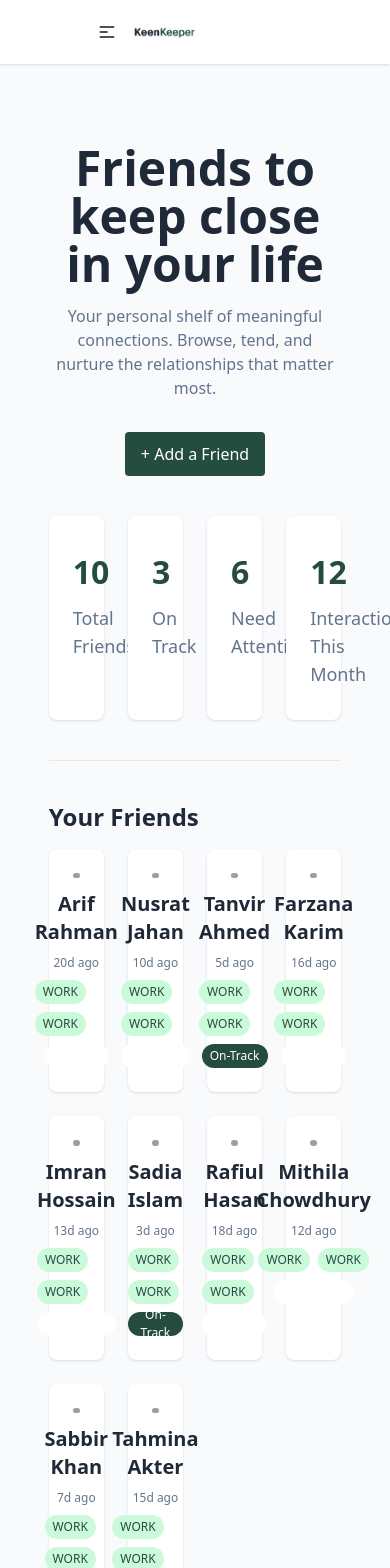
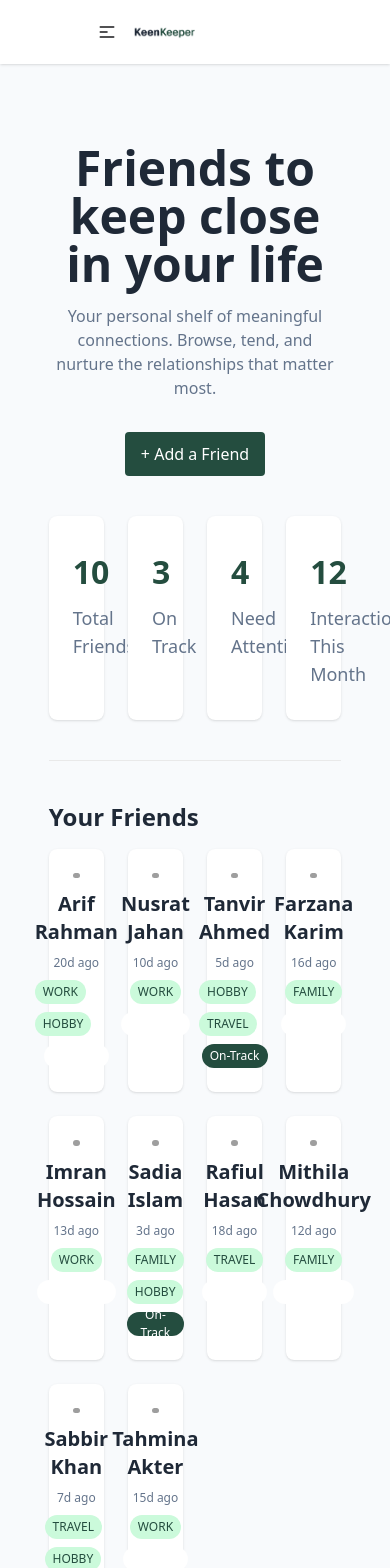
Before and after one commit to mahemel/keen-keeper-ph07, a Next.js app: page / in a window 390 px wide. Shown: the top 1568 px of the page. Built offline with nearby package versions, Linux system fonts and the light colour scheme; grey boxes are pictures that could not be loaded.

Commit message:
Fixed data loading, added no page found

```diff
--- a/public/friends.json
+++ b/public/friends.json
@@ -2,11 +2,11 @@
     {
         "id": 1,
         "name": "Arif Rahman",
-        "picture": "https://i.ibb.co.com/LXpvwDnR/1.png",
+        "picture": "https://i.ibb.co.com/pvmckbYv/2.png",
         "email": "arif.rahman@gmail.com",
         "days_since_contact": 20,
         "status": "Overdue",
-        "tags": ["university", "close friend"],
+        "tags": ["Work", "Hobby"],
         "bio": "We studied computer science together at DU. Often discuss startups and tech trends.",
         "goal": 14,
         "next_due_date": "2026-04-05"
@@ -14,11 +14,11 @@
     {
         "id": 2,
         "name": "Nusrat Jahan",
-        "picture": "https://i.ibb.co.com/pvmckbYv/2.png",
+        "picture": "https://i.ibb.co.com/LXpvwDnR/1.png",
         "email": "nusrat.jahan@gmail.com",
         "days_since_contact": 10,
         "status": "Almost Due",
-        "tags": ["work", "design"],
+        "tags": ["Work"],
         "bio": "Colleague from my first job. We bonded over UI/UX and coffee breaks.",
         "goal": 14,
         "next_due_date": "2026-04-18"
@@ -26,11 +26,11 @@
     {
         "id": 3,
         "name": "Tanvir Ahmed",
-        "picture": "https://i.ibb.co.com/0yk4TKxy/3.png",
+        "picture": "https://i.ibb.co.com/cKX2Fcfs/4.png",
         "email": "tanvir.ahmed@yahoo.com",
         "days_since_contact": 5,
         "status": "On-Track",
-        "tags": ["gym", "fitness"],
+        "tags": ["Hobby", "Travel"],
         "bio": "Met at the gym. We usually push each other to stay consistent.",
         "goal": 14,
         "next_due_date": "2026-04-27"
@@ -38,11 +38,11 @@
     {
         "id": 4,
         "name": "Farzana Karim",
-        "picture": "https://i.ibb.co.com/cKX2Fcfs/4.png",
+        "picture": "https://i.ibb.co.com/0yk4TKxy/3.png",
         "email": "farzana.karim@gmail.com",
         "days_since_contact": 16,
         "status": "Overdue",
-        "tags": ["family friend"],
+        "tags": ["Family"],
         "bio": "Our families have known each other for years. Always checks in during festivals.",
         "goal": 14,
         "next_due_date": "2026-04-08"
@@ -50,11 +50,11 @@
     {
         "id": 5,
         "name": "Imran Hossain",
-        "picture": "https://i.ibb.co.com/yF6ZqqYc/5.png",
+        "picture": "https://i.ibb.co.com/V0JvhryC/6.png",
         "email": "imran.hossain@gmail.com",
         "days_since_contact": 13,
         "status": "Almost Due",
-        "tags": ["startup", "networking"],
+        "tags": ["Work"],
         "bio": "Met at a tech meetup in Dhaka. We share ideas about SaaS products.",
         "goal": 14,
         "next_due_date": "2026-04-15"
@@ -62,11 +62,11 @@
     {
         "id": 6,
         "name": "Sadia Islam",
-        "picture": "https://i.ibb.co.com/V0JvhryC/6.png",
+        "picture": "https://i.ibb.co.com/yF6ZqqYc/5.png",
         "email": "sadia.islam@gmail.com",
         "days_since_contact": 3,
         "status": "On-Track",
-        "tags": ["school", "best friend"],
+        "tags": ["Family", "Hobby"],
         "bio": "We’ve been friends since school. Still talk about old memories and life updates.",
         "goal": 14,
         "next_due_date": "2026-04-29"
@@ -78,7 +78,7 @@
         "email": "rafiul.hasan@gmail.com",
         "days_since_contact": 18,
         "status": "Overdue",
-        "tags": ["football", "neighborhood"],
+        "tags": ["Travel"],
         "bio": "We used to play football every evening in our local field.",
         "goal": 14,
         "next_due_date": "2026-04-07"
@@ -86,11 +86,11 @@
     {
         "id": 8,
         "name": "Mithila Chowdhury",
-        "picture": "https://i.ibb.co.com/xqTNhXGw/8.png",
+        "picture": "https://i.ibb.co.com/dw1jqgzK/9.png",
         "email": "mithila.chowdhury@gmail.com",
         "days_since_contact": 12,
         "status": "Almost Due",
-        "tags": ["book club"],
+        "tags": ["Family"],
         "bio": "Met through a reading club. We exchange book recommendations regularly.",
         "goal": 14,
         "next_due_date": "2026-04-16"
@@ -98,11 +98,11 @@
     {
         "id": 9,
         "name": "Sabbir Khan",
-        "picture": "https://i.ibb.co.com/dw1jqgzK/9.png",
+        "picture": "https://i.ibb.co.com/xqTNhXGw/8.png",
         "email": "sabbir.khan@gmail.com",
         "days_since_contact": 7,
         "status": "On-Track",
-        "tags": ["travel", "adventure"],
+        "tags": ["Travel", "Hobby"],
         "bio": "Travel buddy from multiple trips around Bangladesh, especially Sylhet and Bandarban.",
         "goal": 14,
         "next_due_date": "2026-04-23"
@@ -114,7 +114,7 @@
         "email": "tahmina.akter@gmail.com",
         "days_since_contact": 15,
         "status": "Overdue",
-        "tags": ["mentor", "career"],
+        "tags": ["Work"],
         "bio": "She guided me during my early career decisions and still offers valuable advice.",
         "goal": 14,
         "next_due_date": "2026-04-09"
--- a/src/app/friendDetails/[friendId]/page.jsx
+++ b/src/app/friendDetails/[friendId]/page.jsx
@@ -1,7 +1,27 @@
-const FriendsDetail = ({ params }) => {
+import FriendCard from "@/components/Homepage/FriendCard";
+import { notFound } from "next/navigation";
+
+const fetchFriends = async () => {
+    const res = await fetch("http://localhost:3000/friends.json");
+    const friendJson = await res.json();
+    return friendJson;
+};
+
+const FriendsDetail = async ({ params }) => {
+    const { friendId } = await params;
+
+    const friends = await fetchFriends();
+
+    const friend = friends.find(
+        (friendData) => friendData.id === parseInt(friendId),
+    );
+    if (!friend) {
+        notFound();
+    }
+
     return (
         <div>
-            <h2>friends detail</h2>
+            <FriendCard friend={friend}></FriendCard>
         </div>
     );
 };
--- /dev/null
+++ b/src/app/loading.js
@@ -0,0 +1,7 @@
+const loading = () => {
+    return (
+        <div className="flex justify-center"><span className="loading loading-spinner loading-xl"></span></div>
+    );
+};
+
+export default loading;
--- /dev/null
+++ b/src/app/not-found.jsx
@@ -0,0 +1,26 @@
+import Link from "next/link";
+
+const NotFoundPage = () => {
+    return (
+        <div className="flex items-center justify-center px-4">
+            <div className="text-center space-y-6">
+                <h1 className="text-8xl font-extrabold text-primary">404</h1>
+
+                <h2 className="text-2xl md:text-3xl font-semibold">
+                    Oops! Page not found
+                </h2>
+                <p className="text-base-content/70 max-w-md mx-auto">
+                    The page you’re looking for doesn’t exist or has been moved.
+                </p>
+
+                <div className="flex flex-col sm:flex-row gap-3 justify-center">
+                    <Link href="/" className="btn btn-primary">
+                        Go Home
+                    </Link>
+                </div>
+            </div>
+        </div>
+    );
+};
+
+export default NotFoundPage;
--- a/src/app/page.js
+++ b/src/app/page.js
@@ -1,7 +1,6 @@
 import Banner from "@/components/Homepage/Banner";
 import FriendsInfo from "@/components/Homepage/FriendsInfo";
 import FriendsListing from "@/components/Homepage/FriendsListing";
-import { Suspense } from "react";
 
 export default function Home() {
   const fetchFriends = async () => {
@@ -16,10 +15,8 @@ export default function Home() {
   return <>
     <Banner></Banner>
 
-    <FriendsInfo></FriendsInfo>
+    <FriendsInfo friends={friends}></FriendsInfo>
 
-    <Suspense fallback={<div className="flex justify-center"><span className="loading loading-spinner loading-xl"></span></div>}>
-      <FriendsListing friends={friends}></FriendsListing>
-    </Suspense>
+    <FriendsListing friends={friends}></FriendsListing>
   </>;
 }
--- a/src/components/Homepage/FriendCard.jsx
+++ b/src/components/Homepage/FriendCard.jsx
@@ -2,7 +2,7 @@ import Image from "next/image";
 import Link from "next/link";
 
 const FriendCard = ({ friend }) => {
-    const { name, picture, days_since_contact, status } = friend;
+    const { name, picture, days_since_contact, status, tags } = friend;
     let statusStyle = "#244D3F";
 
     if (status === "Overdue") {
@@ -32,12 +32,14 @@ const FriendCard = ({ friend }) => {
                         {days_since_contact}d ago
                     </h3>
                     <div className="flex gap-2 flex-wrap">
-                        <div className="badge rounded-full bg-[#CBFADB] text-dark-green font-medium uppercase text-[12px] border-0 px-2">
-                            Work
-                        </div>
-                        <div className="badge rounded-full bg-[#CBFADB] text-dark-green font-medium uppercase text-[12px] border-0 px-2">
-                            Work
-                        </div>
+                        {tags.map((tag, index) => (
+                            <div
+                                key={index}
+                                className="badge rounded-full bg-[#CBFADB] text-dark-green font-medium uppercase text-[12px] border-0 px-2"
+                            >
+                                {tag}
+                            </div>
+                        ))}
                     </div>
                     <div
                         className={`badge rounded-full bg-[${statusStyle}]  text-white font-medium text-[12px] border-0 px-2`}
--- a/src/components/Homepage/FriendsInfo.jsx
+++ b/src/components/Homepage/FriendsInfo.jsx
@@ -1,12 +1,19 @@
-import React from "react";
+const FriendsInfo = async ({ friends }) => {
+    const friendsData = await friends;
 
-const FriendsInfo = () => {
+    const onTrackFriends = friendsData.filter(
+        (friend) => friend.status === "On-Track",
+    );
+    const almostDueFriends = friendsData.filter(
+        (friend) => friend.status === "Overdue",
+    );
+
     return (
         <div className="grid grid-cols-4 gap-6 py-10 mb-10 border-b border-[#E9E9E9]">
             <div className="card bg-base-100 text-center shadow-sm">
                 <div className="card-body py-8">
                     <h2 className="text-[32px] font-semibold text-dark-green">
-                        10
+                        {friendsData.length}
                     </h2>
                     <p className="text-lg text-light-gray">Total Friends</p>
                 </div>
@@ -14,7 +21,7 @@ const FriendsInfo = () => {
             <div className="card bg-base-100 text-center shadow-sm">
                 <div className="card-body py-8">
                     <h2 className="text-[32px] font-semibold text-dark-green">
-                        3
+                        {onTrackFriends.length || 0}
                     </h2>
                     <p className="text-lg text-light-gray">On Track</p>
                 </div>
@@ -22,7 +29,7 @@ const FriendsInfo = () => {
             <div className="card bg-base-100 text-center shadow-sm">
                 <div className="card-body py-8">
                     <h2 className="text-[32px] font-semibold text-dark-green">
-                        6
+                        {almostDueFriends.length || 0}
                     </h2>
                     <p className="text-lg text-light-gray">Need Attention</p>
                 </div>
--- a/src/components/Homepage/FriendsListing.jsx
+++ b/src/components/Homepage/FriendsListing.jsx
@@ -1,11 +1,8 @@
-"use client";
-
-import { use } from "react";
 import FriendCard from "./FriendCard";
 
-const FriendsListing = ({ friends }) => {
-    const friendsData = use(friends);
-    console.log(friendsData);
+const FriendsListing = async ({ friends }) => {
+    const friendsData = await friends;
+
     return (
         <div>
             <h2 className="text-2xl font-semibold text-dark-black mb-4">
```
